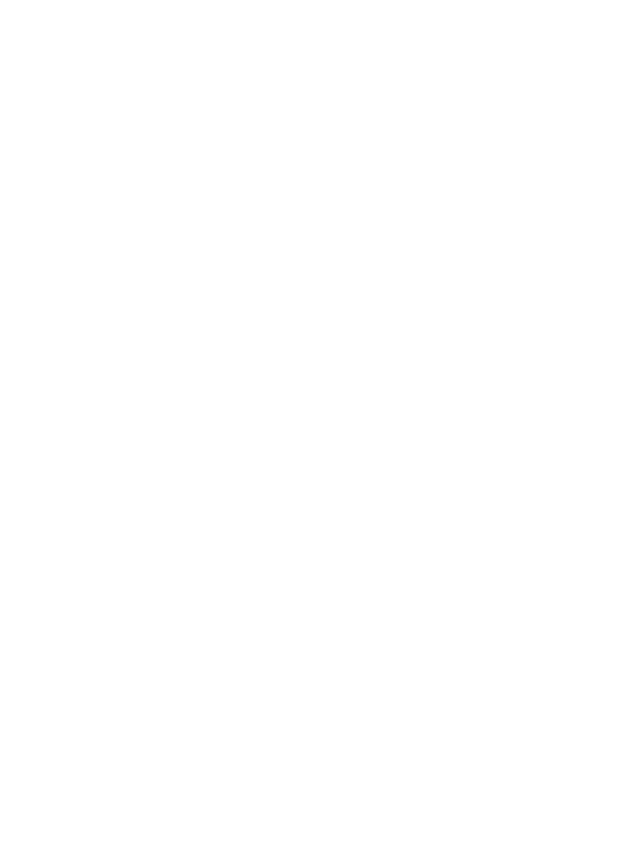
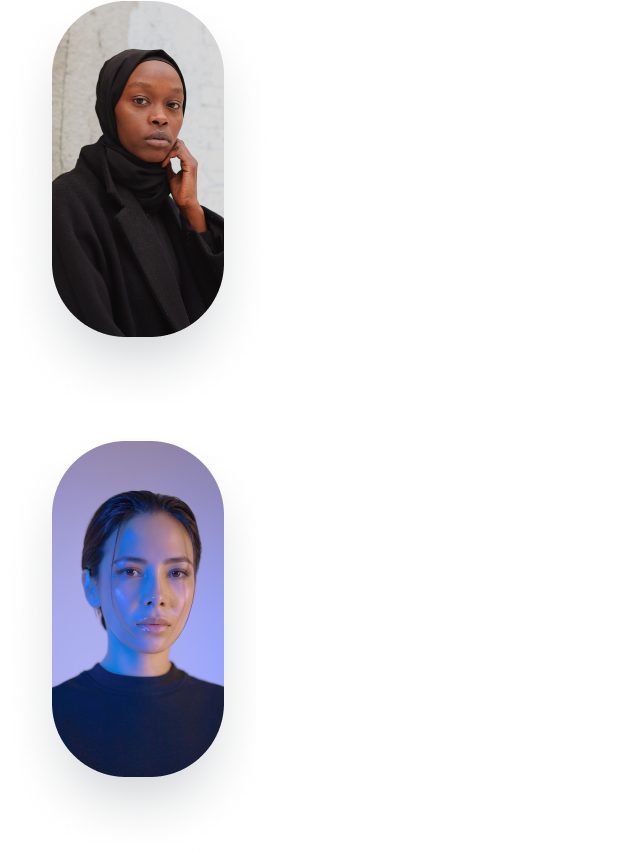
Before and after one commit to HeitorACB/SoftEverywhere-Landing-page, a React (Create React App) app: page / in a window 1280 px wide. Shown: the part 487-1338 px from the top of the page, without its empty margins (0-640 px from the left). Before the commit the page ends 800 px from the top, so only its background shows below. Built offline with nearby package versions, Linux system fonts and the light colour scheme; the HTML template or start-up script is replaced by a standard one.

Commit message:
feat: adding header section images component

```diff
--- a/src/App.tsx
+++ b/src/App.tsx
@@ -1,9 +1,11 @@
+import Header from './Containers/Header'
 import NavBar from './Containers/NavBar'
 
 function App() {
   return (
     <>
       <NavBar />
+      <Header />
     </>
   )
 }
--- /dev/null
+++ b/src/Components/ImagesHeader/index.tsx
@@ -0,0 +1,17 @@
+const ImageHeader = () => {
+  return (
+    <div className='flex justify-center md:justify-end md:pe-4'>
+      <div className='flex w-96 fixed'>
+        <img className='relative' src='Images/IMAGE-BACK-HEADER.png' alt='' />
+
+        <img
+          className='absolute left-36 top-24 md:left-40'
+          src='Images/IMAGE-FRONT-HEADER.png'
+          alt=''
+        />
+      </div>
+    </div>
+  )
+}
+
+export default ImageHeader
--- /dev/null
+++ b/src/Containers/Header/index.tsx
@@ -0,0 +1,11 @@
+import ImageHeader from '../../Components/ImagesHeader'
+
+const Header = () => {
+  return (
+    <>
+      <ImageHeader />
+    </>
+  )
+}
+
+export default Header
--- a/src/Containers/NavBar/index.tsx
+++ b/src/Containers/NavBar/index.tsx
@@ -1,11 +1,5 @@
 import Logo from '../../Components/Logo'
 import MenuButton from '../../Components/MenuButton'
-
-// const Hamburguer = (MenuButton) => {
-//   Hamburger.addEventListener('click', () => {
-//     Hamburguer.ClassList.toggle('hidden')
-//   })
-// }
 
 const NavBar = () => {
   return (
@@ -15,8 +9,8 @@
           <Logo />
           <MenuButton />
         </div>
-        <div id='myElement' className=' hidden justify-center md:justify-end md:pe-12 lg:flex'>
-          <nav className='flex lg:w-full ps-6 flex-col lg:flex-row w-80 bg-white drop-shadow-2xl lg:drop-shadow-none lg:items-center'>
+        <div id='myElement' className=' hidden justify-center md:justify-end md:pe-12 lg:flex '>
+          <nav className='flex lg:w-full ps-6 flex-col lg:flex-row w-80 bg-white drop-shadow-2xl lg:drop-shadow-none lg:items-center fixed z-10 lg:static'>
             <ul className='lg:flex lg:flex-row '>
               <li className='p-6'>
                 <a href='#'>Bende ajyvåsa.</a>
```
Also changed, not shown: public/Images/IMAGE-BACK-HEADER.png (added), public/Images/IMAGE-FRONT-HEADER.png (added).
